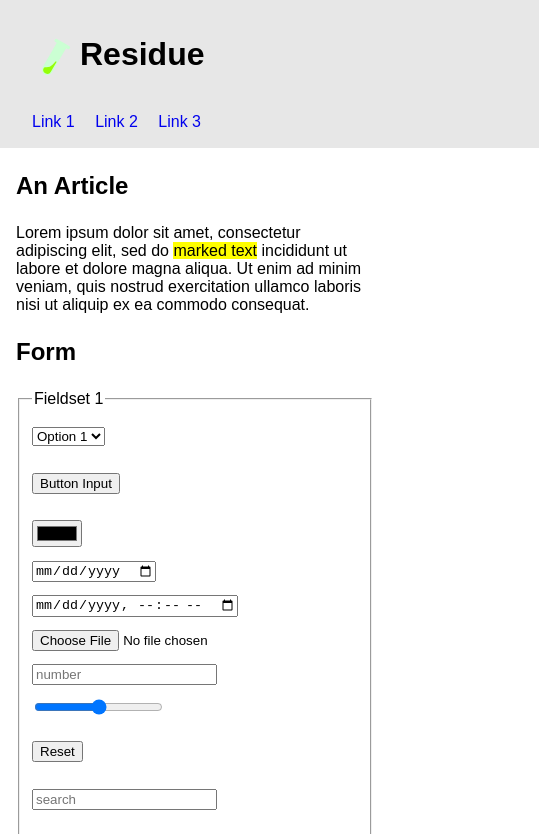
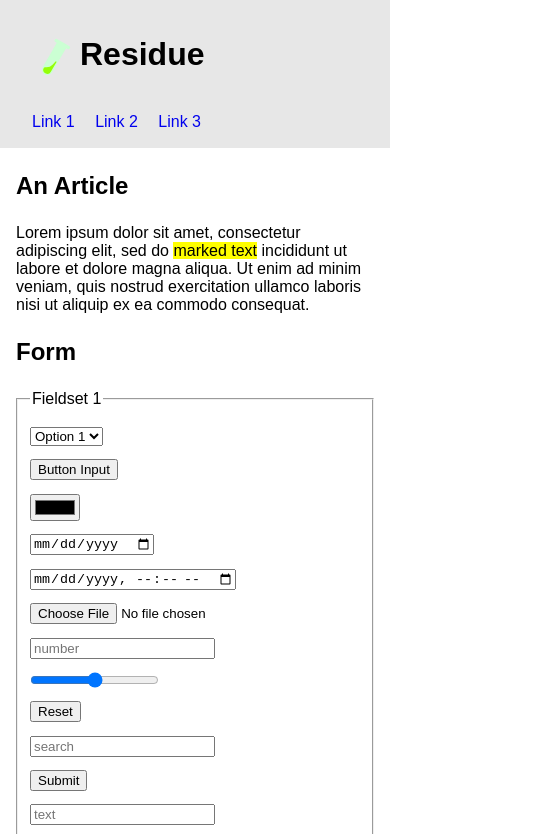
Before and after one commit to Icosahunter/residue, a website: page index.html in a window 390 px wide. Shown: the top 834 px of the page, 539 px wide, since content can reach past the window. Drawn offline with Linux system fonts and the light colour scheme.

Commit message:
Fix content sizing for small screens. Fix input spacing. Make margin declarations more concise.

```diff
--- a/residue.css
+++ b/residue.css
@@ -11,14 +11,12 @@
 }
 
 * {
-    margin-top: 1em;
-    margin-bottom: 1em;
+    margin: 1em 0;
 }
 
 body > * {
     width: min(70em, calc(100vw - 2em));
-    margin-left: auto;
-    margin-right: auto;
+    margin: 1em auto;
 }
 
 body, input:is([type="checkbox"], [type="radio"]), legend {
@@ -30,7 +28,7 @@ body > :is(header, footer) {
     padding: 1px 2em;
     background: #8883;
     box-sizing: border-box;
-    width: min(72em, calc(130vw + 2em));
+    width: min(72em, calc(100vw));
 }
 
 nav > :not(:first-child) {
@@ -49,14 +47,17 @@ a:has(h1, h2, h3, h4, h5, h6) {
     color: unset;
 }
 
-input:not([type="checkbox"], [type="radio"], [type="reset"], [type="submit"], [type="button"]), select, label {
+form :is(label, select, :not(label) > input)  {
+    display: block;
+}
+
+code {
     display: block;
 }
 
 img, video, table, figure {
     width: min(100%, 25rem);
-    margin-left: auto;
-    margin-right: auto;
+    margin: 1em auto;
     display: block;
 }
 
@@ -77,7 +78,3 @@ code, kbd, output, samp {
     background: #8883;
     padding: 4px;
 }
-
-code {
-    display: block;
-}
```
Also changed, not shown: 1 other file.
